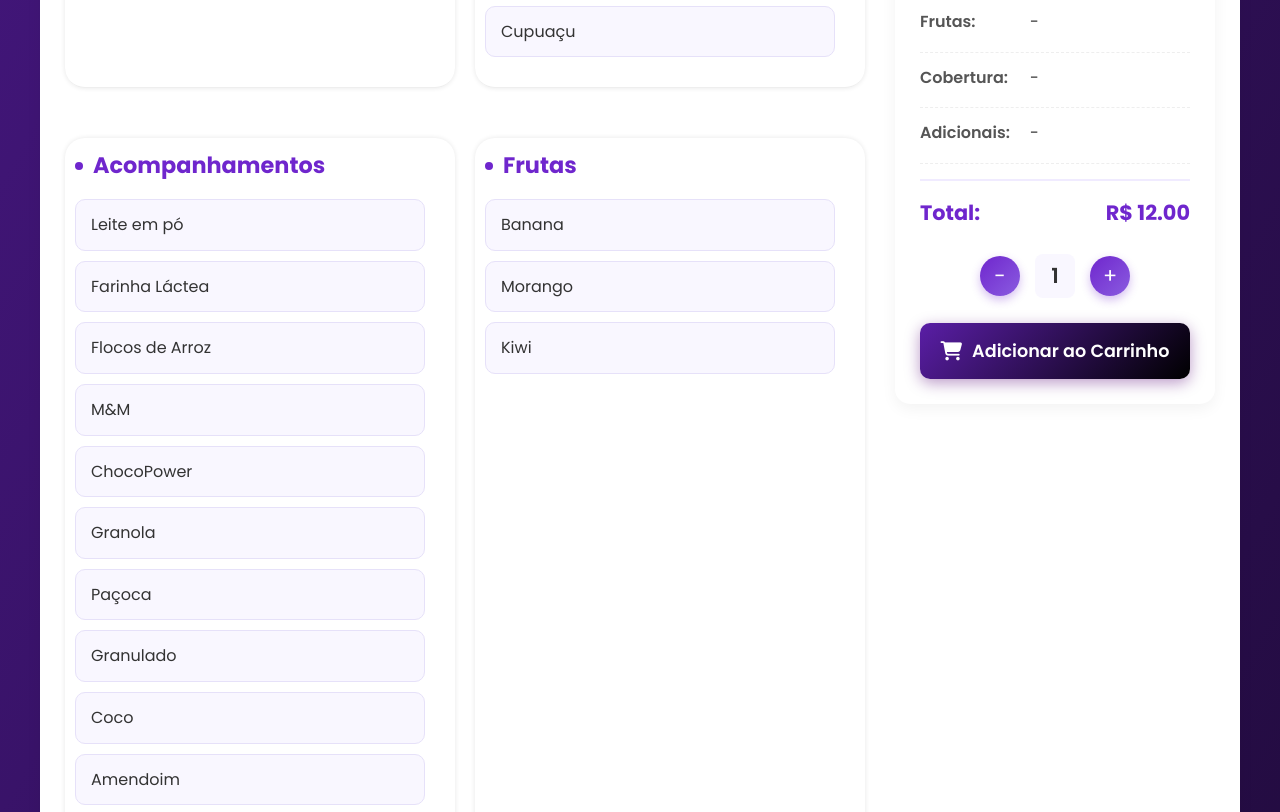
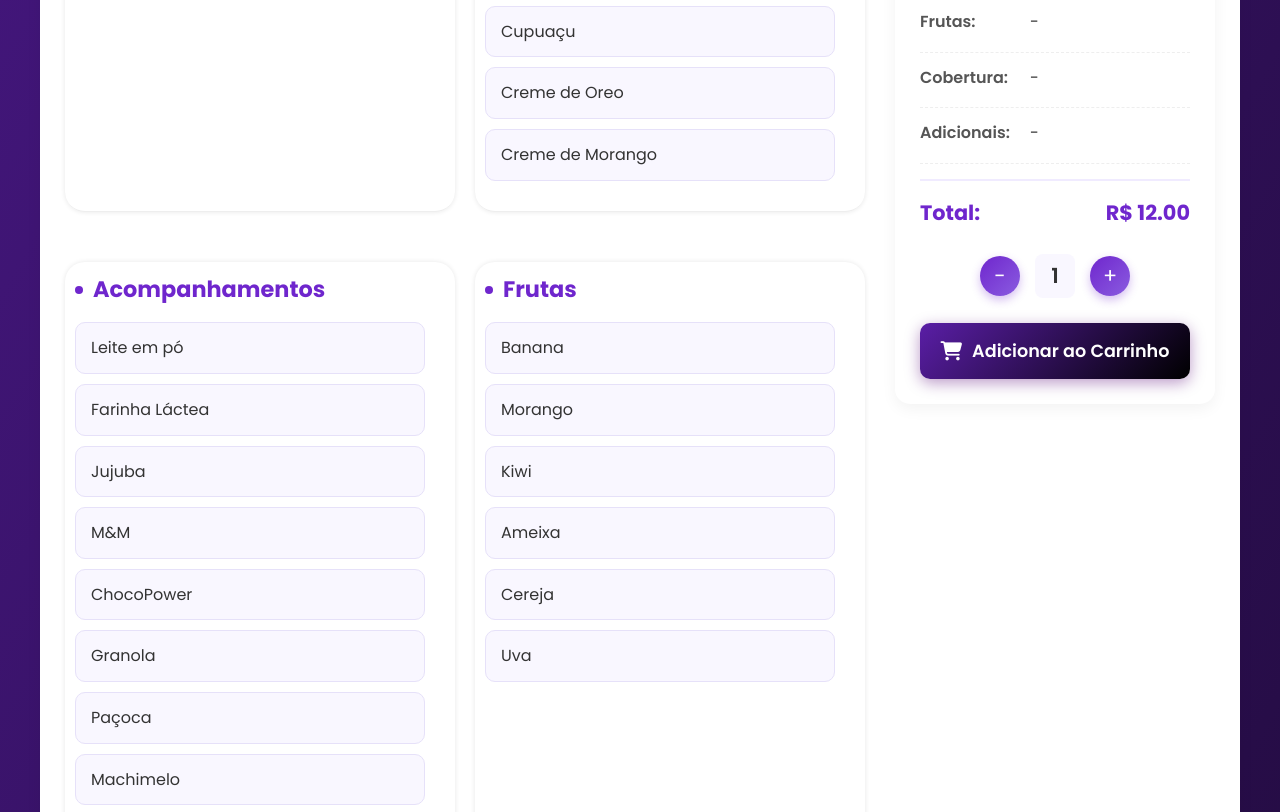
Before and after one commit to CarmoAlison/hits, a plain HTML site: page index.html in a window 1280 px wide. Shown: the part 2674-3486 px from the top of the page. Drawn offline with nearby package versions, Linux system fonts and the light colour scheme.

Commit message:
Atualição simples

```diff
--- a/index.html
+++ b/index.html
@@ -68,11 +68,11 @@
 
             <div class="product-card">
                 <div class="product-img">
-                    <img src="./assets/produtos/OUROBRANCO.jpg" alt="Açaí 500ml">
+                    <img src="./assets/produtos/OUROBRAN.png" alt="Açaí 500ml">
                 </div>
                 <div class="product-info">
                     <h3>Copo Ouro Branco</h3>
-                    <div class="price">R$ 18,00</div>
+                    <div class="price">R$ 20,00</div>
                     <div class="restrictions">
                         <p><i class="fas fa-check-circle"></i> 2 cremes</p>
                         <p><i class="fas fa-check-circle"></i> 1 cobertura</p>
--- a/js/script.js
+++ b/js/script.js
@@ -48,16 +48,18 @@ const customizationOptions = {
         { id: 'base3', name: 'Ninho trunfado', price: 0 },
         { id: 'base4', name: 'Chocomalte', price: 0 },
         { id: 'base5', name: 'Cupuaçu', price: 0 },
+        { id: 'base6', name: 'Creme de Oreo', price: 0 },
+        { id: 'base7', name: 'Creme de Morango', price: 0 },
     ],
     toppings: [
         { id: 'top1', name: 'Leite em pó', price: 0 },
         { id: 'top2', name: 'Farinha Láctea', price: 0 },
-        { id: 'top3', name: 'Flocos de Arroz', price: 0 },
+        { id: 'top3', name: 'Jujuba', price: 0 },
         { id: 'top4', name: 'M&M', price: 0 },
         { id: 'top5', name: 'ChocoPower', price: 0 },
         { id: 'top6', name: 'Granola', price: 0 },
         { id: 'top7', name: 'Paçoca', price: 0 },
-        { id: 'top8', name: 'Granulado', price: 0 },
+        { id: 'top8', name: 'Machimelo', price: 0 },
         { id: 'top9', name: 'Coco', price: 0 },
         { id: 'top10', name: 'Amendoim', price: 0 },
         { id: 'top11', name: 'Gota de chocolate', price: 0 },
@@ -69,7 +71,10 @@ const customizationOptions = {
     fruits: [
         { id: 'fruit1', name: 'Banana', price: 0 },
         { id: 'fruit2', name: 'Morango', price: 0 },
-        { id: 'fruit3', name: 'Kiwi', price: 0 }
+        { id: 'fruit3', name: 'Kiwi', price: 0 },
+        { id: 'fruit3', name: 'Ameixa', price: 0 },
+        { id: 'fruit4', name: 'Cereja', price: 0 },
+        { id: 'fruit5', name: 'Uva', price: 0 },
     ],
     adicionais: [
         { id: 'Adic1', name: 'Nutella', price: 3.5 },
@@ -77,29 +82,29 @@ const customizationOptions = {
         { id: 'Adic3', name: 'kit Kat', price: 3 },
         { id: 'Adic4', name: 'Castanha', price: 2 },
         { id: 'Adic5', name: 'Creme de leitinho', price: 3 },
-        { id: 'Adic6', name: 'Batom', price: 2 }
+        { id: 'Adic6', name: 'Batom', price: 2 },
+        { id: 'Adic6', name: 'Creme Cook', price: 3 },
+        { id: 'Adic6', name: 'Ferreiro Rocher', price: 3 },
+        { id: 'Adic6', name: 'Ouro Branco', price: 3 },
+        { id: 'Adic6', name: 'Oreo', price: 3 },
     ],
     cobertura: [
         { id: 'cober1', name: 'Leite condensado', price: 0 },
         { id: 'cober2', name: 'Chocolate', price: 0 },
         { id: 'cober3', name: 'Morango', price: 0 },
         { id: 'cober4', name: 'Uva', price: 0 },
+        { id: 'cober5', name: 'BlueBarry', price: 0 },
+        { id: 'cober6', name: 'Tutti-fruitti', price: 0 },
+        { id: 'cober7', name: 'Menta', price: 0 },
     ]
 };
 
 const combos = [
     {
         id: 'combo1',
-        name: 'Combo Família',
+        name: 'Combo Casal',
         price: 45,
-        description: '2 Açaís 500ml + 2 Salgados',
-        image: './assets/produtos/COMBO1.jpg'
-    },
-    {
-        id: 'combo2',
-        name: 'Combo Casal',
-        price: 30,
-        description: '2 Açaís 400ml + 1 Salgado',
+        description: '2 VitaHits + 2 Salgados',
         image: './assets/produtos/COMBO1.jpg'
     }
 ];
```
Also changed, not shown: assets/produtos/OUROBRAN.png (added).
